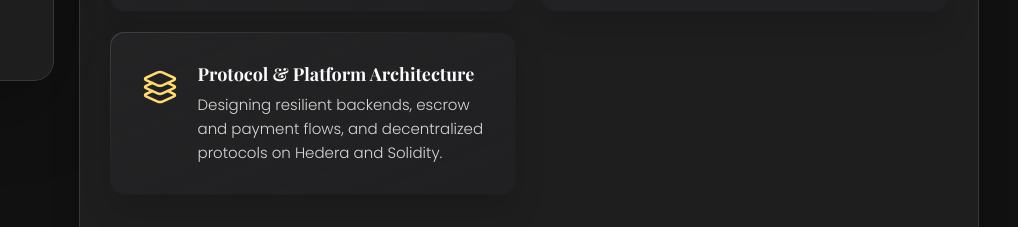
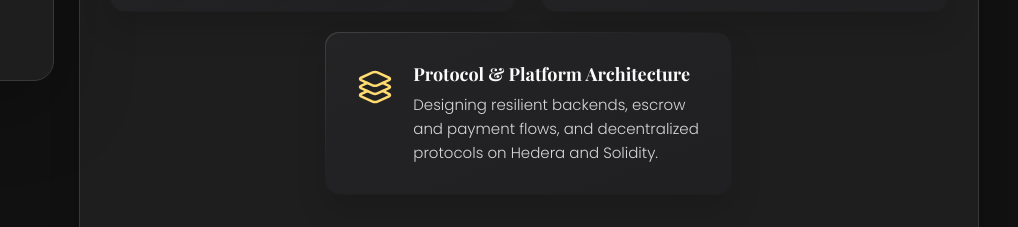
Before and after one commit to Adeolu5678/Portfolio, a plain HTML site: page index.html in a window 1280 px wide. Shown: the part 664-891 px from the top of the page, 262-1280 px from the left. Drawn offline with nearby package versions, Linux system fonts and the light colour scheme.

Commit message:
style: center 3rd service/recognition card at single-card width on desktop

```diff
--- a/assets/css/style.css
+++ b/assets/css/style.css
@@ -2445,3 +2445,11 @@ textarea.form-input::-webkit-resizer {
   transform: translateY(-1px);
   box-shadow: 0 12px 22px rgba(212, 169, 56, 0.22);
 }
+
+@media (min-width: 1024px) {
+  .service-list > .service-item:nth-child(3):last-child {
+    grid-column: 1 / -1;
+    justify-self: center;
+    width: calc((100% - 25px) / 2);
+  }
+}
```
